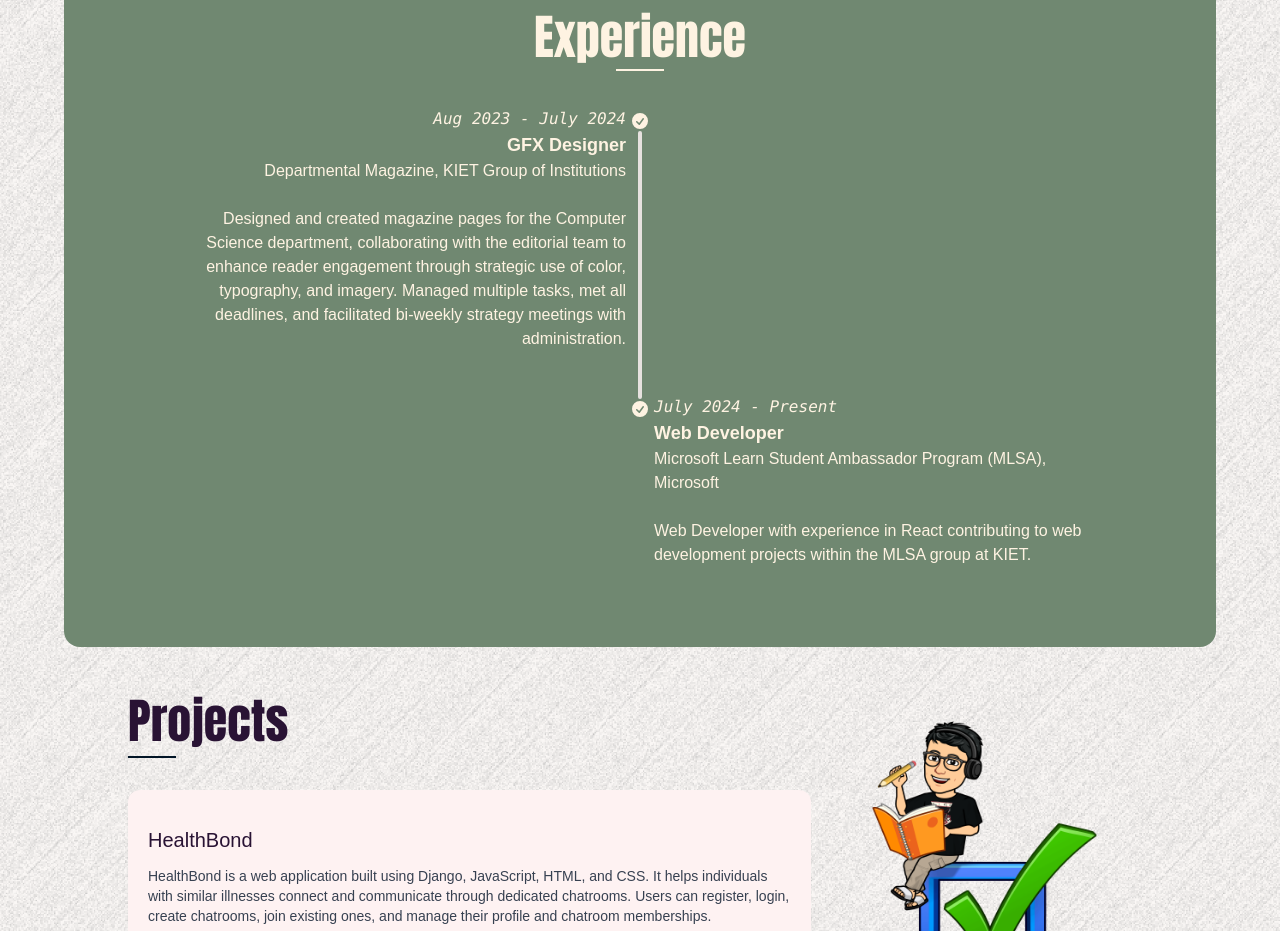
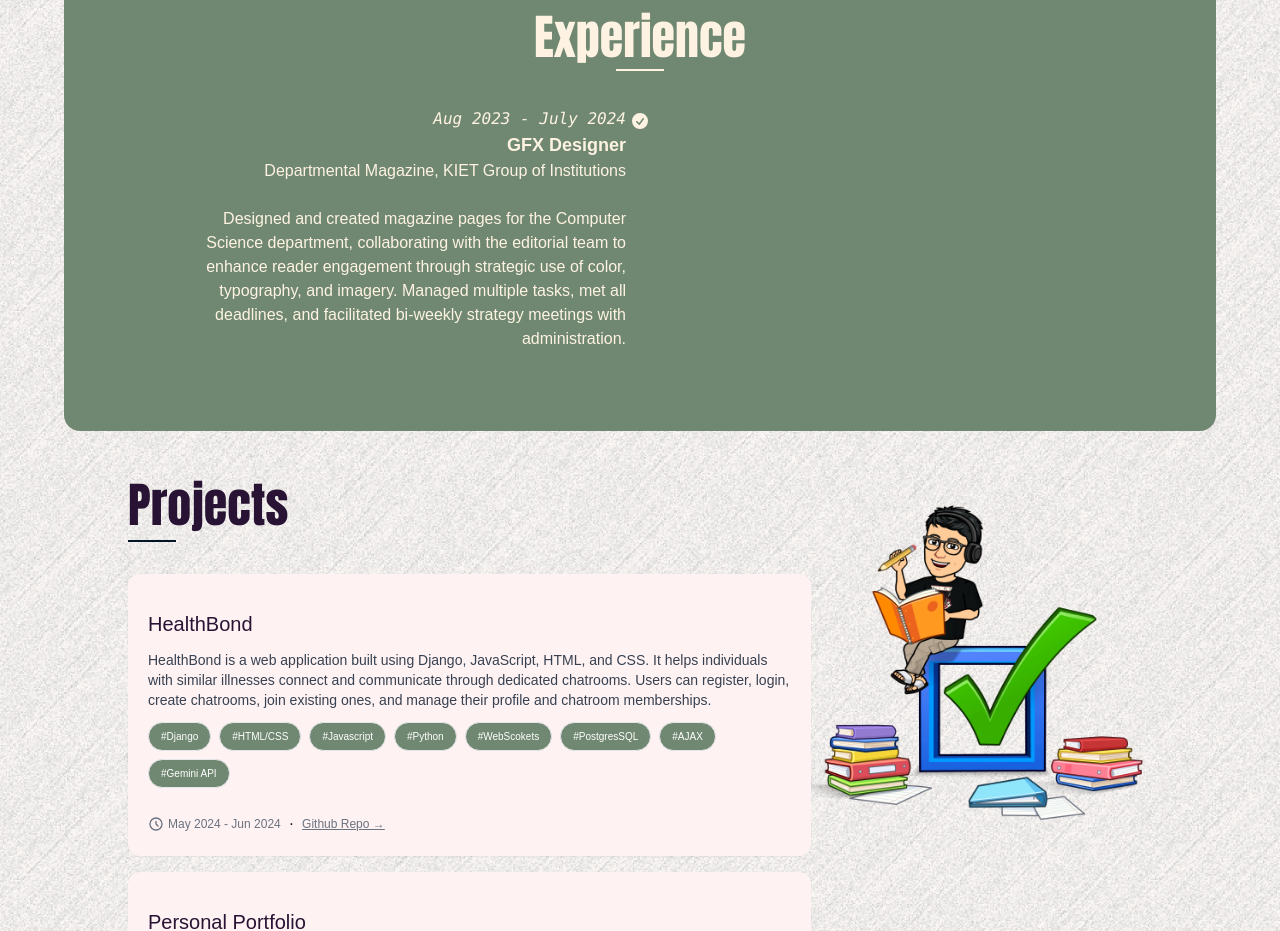
Before and after one commit to Aditya-madwal/Portfolio, a React (Vite) app in the folder Portfolio/: page / in a window 1280 px wide. Shown: the part 2340-3271 px from the top of the page. Built offline with nearby package versions, Linux system fonts and the light colour scheme; a web font is replaced by a local one.

Commit message:
changes in data.js

```diff
--- a/Portfolio/src/assets/data..js
+++ b/Portfolio/src/assets/data..js
@@ -6,14 +6,6 @@ export const experience = [
         role: "GFX Designer",
         timeperiod: "Aug 2023 - July 2024",
         desc: "Designed and created magazine pages for the Computer Science department, collaborating with the editorial team to enhance reader engagement through strategic use of color, typography, and imagery. Managed multiple tasks, met all deadlines, and facilitated bi-weekly strategy meetings with administration."
-    },
-    {
-        id: 2,
-        title: "Microsoft Learn Student Ambassador Program (MLSA)",
-        firm: "Microsoft",
-        role: "Web Developer",
-        timeperiod: "July 2024 - Present",
-        desc: "Web Developer with experience in React contributing to web development projects within the MLSA group at KIET."
     },
 ]
 
```
